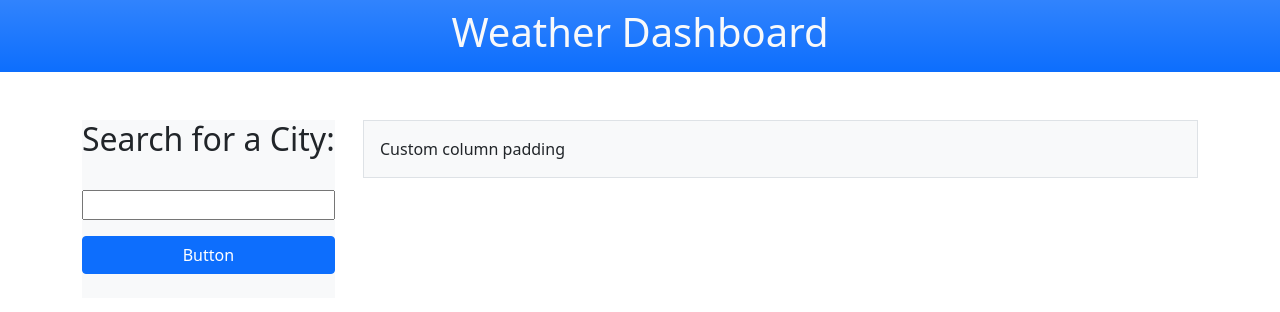
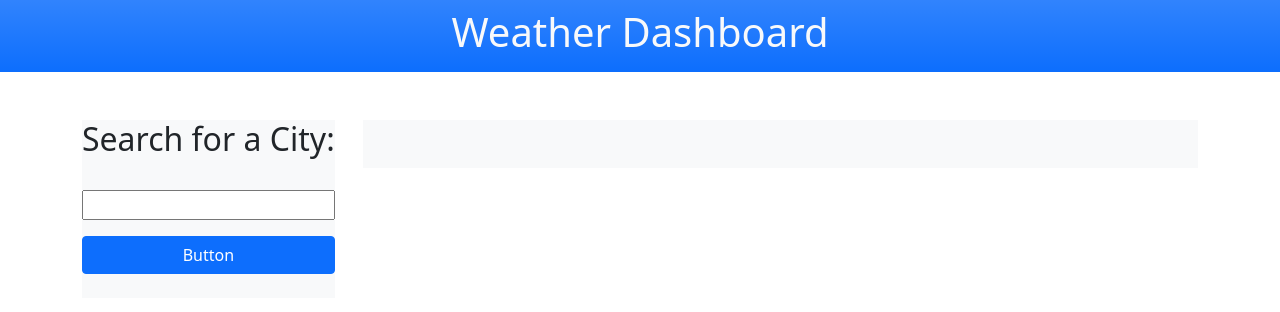
Before and after one commit to carlosbarnola/weather-dashboard, a plain HTML site: page index.html in a window 1280 px wide. Drawn offline with nearby package versions, Linux system fonts and the light colour scheme.

Commit message:
second section

```diff
--- a/index.html
+++ b/index.html
@@ -28,10 +28,15 @@
               <ul class="py-1"></ul>
             </div>
           </div>
+        </div>
 
-        </div>
-        <div class="col-9">
-          <div class="p-3 border bg-light">Custom column padding</div>
+        <div class="col-9 align-items-stretch">
+          <div class="p-3 bg-light">
+            <h2><span id="weather-search-term"></span></h2>
+            <div>
+              <ul id="weather-list"></ul>
+            </div>
+          </div>
         </div>
       </div>
 
```
